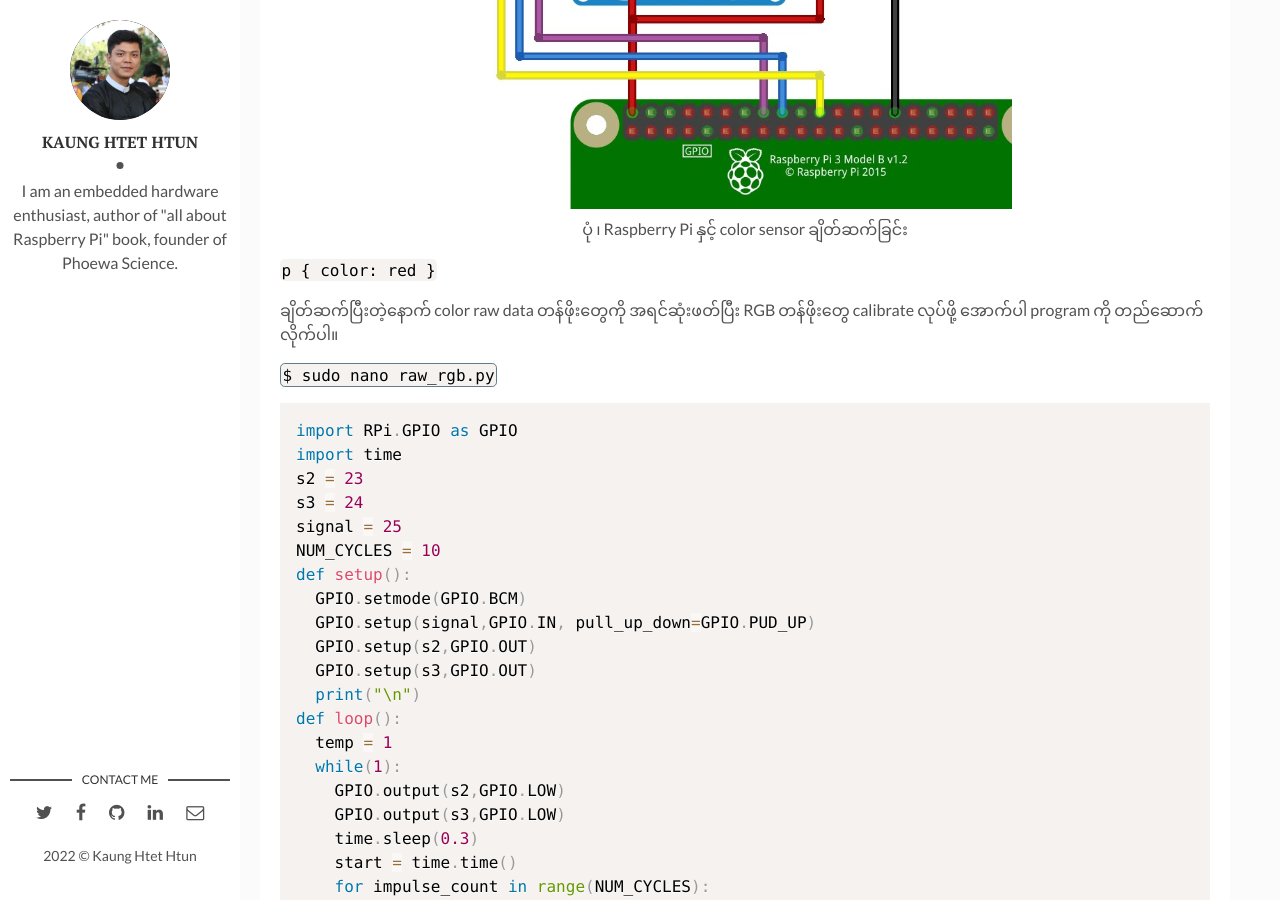
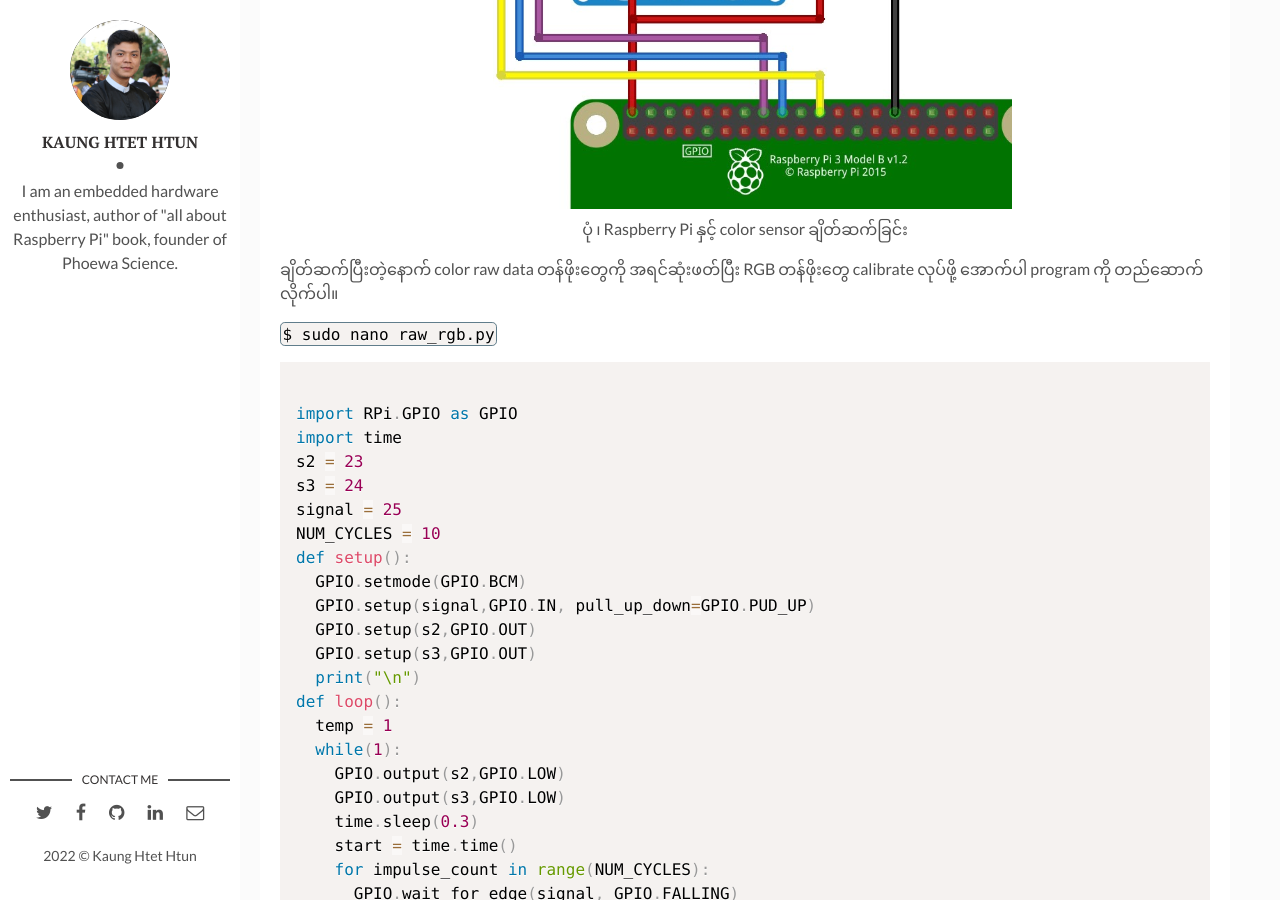
Before and after one commit to kogyikaunghtet/kogyikaunghtet.github.io, a Jekyll site: the page built from _posts/2021-1-31-rpi-color-sensor.markdown, in a window 1280 px wide and 900 px high, scrolled down 2455 px. Built offline with Jekyll 4.4.1, drawn with Linux system fonts in a browser that asks for light colours; comment, search, counter and statistics services are not loaded.

Commit message:
Initial commit

```diff
--- a/_posts/2021-1-31-rpi-color-sensor.markdown
+++ b/_posts/2021-1-31-rpi-color-sensor.markdown
@@ -50,13 +50,11 @@
 <a>ပုံ ၊ Raspberry Pi နှင့် color sensor ချိတ်ဆက်ခြင်း</a>
 </p>
 
-<code class="language-css">p { color: red }</code>
-
 ချိတ်ဆက်ပြီးတဲ့နောက် color raw data တန်ဖိုးတွေကို အရင်ဆုံးဖတ်ပြီး RGB တန်ဖိုးတွေ calibrate လုပ်ဖို့ အောက်ပါ program ကို တည်ဆောက်လိုက်ပါ။
 
 `$ sudo nano raw_rgb.py`
 
-{% highlight python %}
+<pre><code class="language-python">
 import RPi.GPIO as GPIO
 import time
 s2 = 23
@@ -108,7 +106,7 @@
         loop()
     except KeyboardInterrupt:
         endprogram()
-{% endhighlight %}
+</code></pre>
 
 `$ sudo python raw_rgb.py`
 
@@ -122,7 +120,7 @@
 
 `$ sudo nano color_detector.py`
 
-{% highlight python %}
+<pre><code class="language-python">
 import RPi.GPIO as GPIO
 import time
 s2 = 23
@@ -183,7 +181,7 @@
         loop()
     except KeyboardInterrupt:
        endprogram()
-{% endhighlight %}
+</code></pre>
 
 `$ sudo python color_detector.py`
 
```
